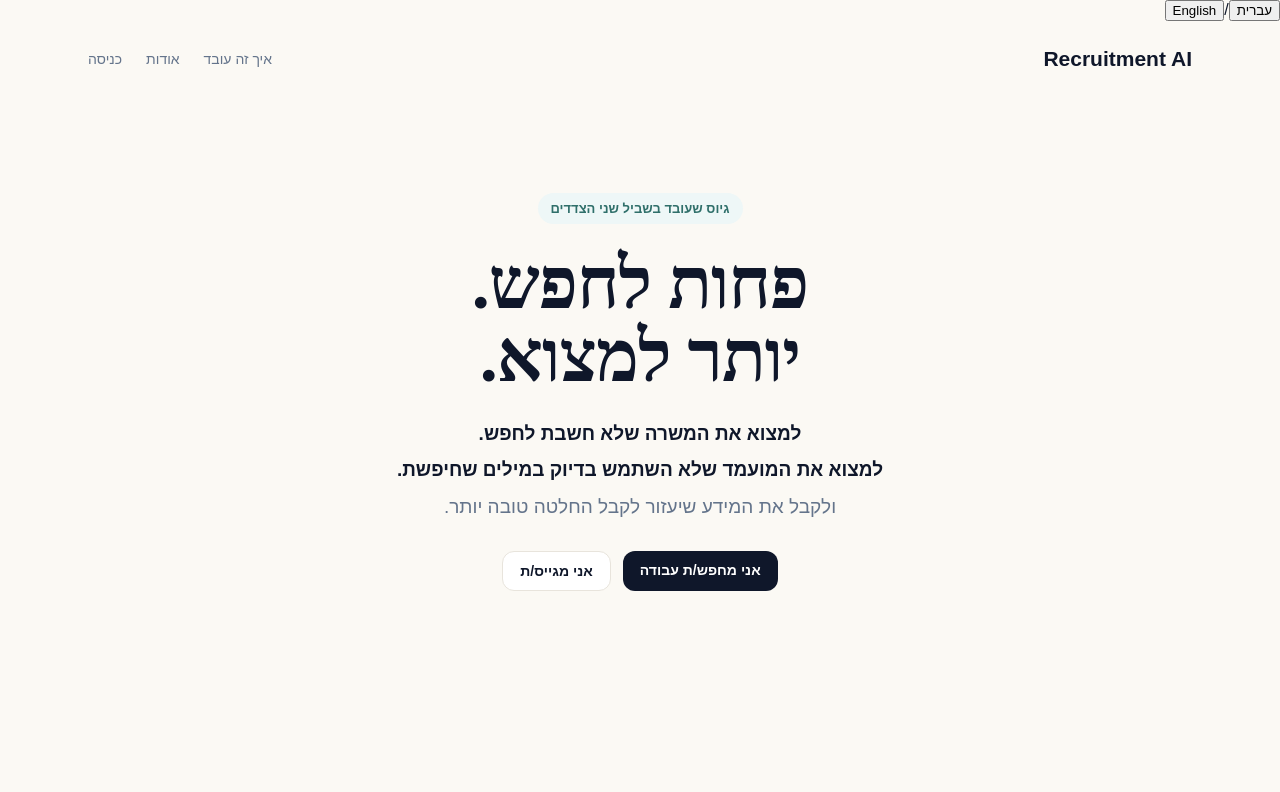
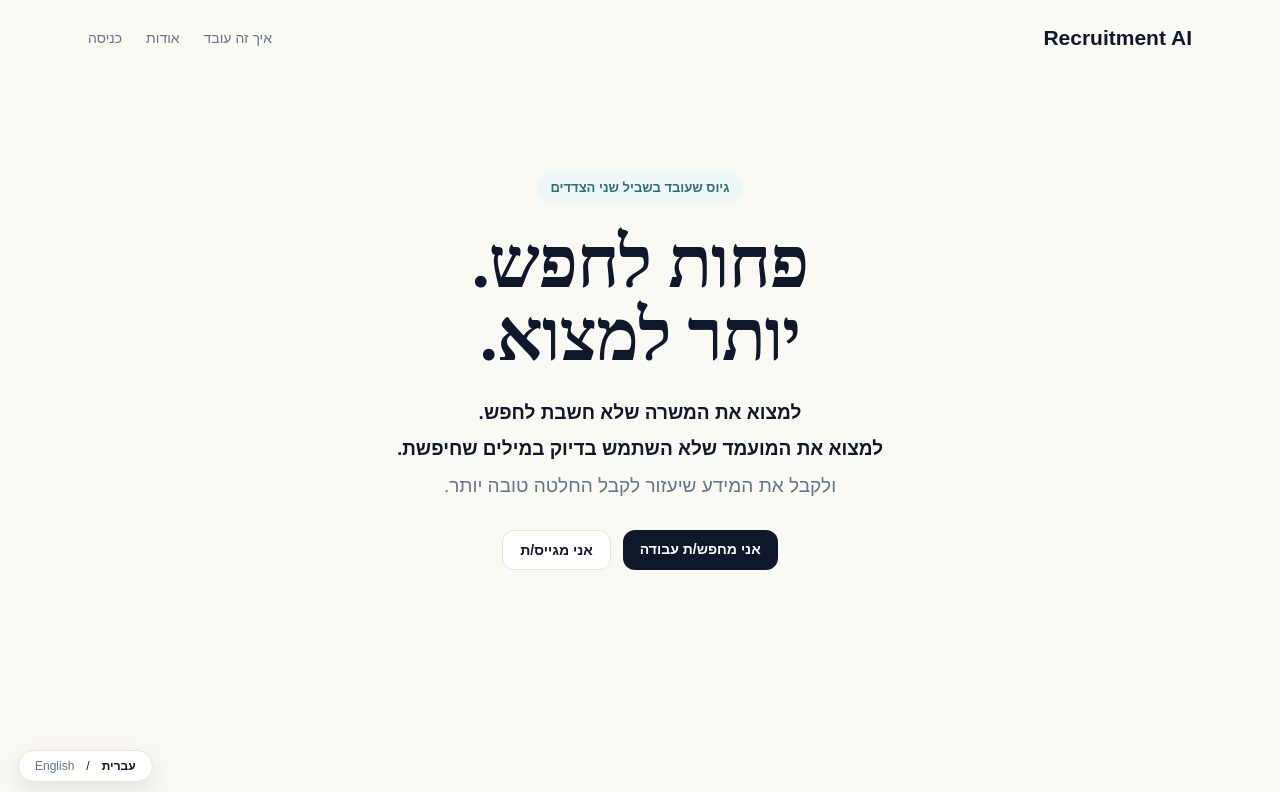
Before and after one commit to IritSel/recruitment-ai, a Next.js app: page / in a window 1280 px wide. Shown: the top 792 px of the page. Built offline with nearby package versions, Linux system fonts and the light colour scheme.

Commit message:
Style global language switch and LTR mode

```diff
--- a/app/globals.css
+++ b/app/globals.css
@@ -2,3 +2,5 @@
 .newHero{min-height:620px;text-align:center;display:flex;flex-direction:column;align-items:center;justify-content:center;padding:70px 0 100px}.newHero h1{font-size:72px;line-height:1.02;letter-spacing:-2px;margin:24px 0}.heroLines{display:grid;gap:7px;font-size:19px;line-height:1.55;color:var(--muted)}.heroLines b{color:var(--ink)}.heroActions{display:flex;gap:12px;margin-top:30px}.secondaryButton{background:white;color:var(--ink);border:1px solid var(--line)}.infoStory{padding:95px 0}.infoStory>h2{font-size:42px;line-height:1.18;max-width:760px;margin:0 0 25px}.infoStory>p{font-size:19px;line-height:1.7;color:var(--muted);max-width:760px}.infoStory>h3{font-size:25px;margin:35px 0}.storyGrid{display:grid;grid-template-columns:1fr 1fr;gap:18px}.storyGrid article{background:white;border:1px solid var(--line);border-radius:22px;padding:30px}.storyGrid small{color:var(--teal);font-weight:700}.storyGrid p{color:var(--muted);line-height:1.65}.insight{margin-top:25px;padding:18px;border-radius:14px;background:#eef7f7;font-weight:700;line-height:1.55}.closingLine{margin-top:70px!important;max-width:900px!important}@media(max-width:800px){.newHero{min-height:auto;padding:65px 0}.newHero h1{font-size:48px}.heroActions{flex-direction:column;width:100%;max-width:330px}.heroActions .button{justify-content:center}.infoStory{padding:60px 0}.infoStory>h2{font-size:34px}.storyGrid{grid-template-columns:1fr}}
 /* Typography experiment: editorial serif for marketing headlines */
 .newHero h1,.infoStory>h2,.closingLine{font-family:"Times New Roman",Times,serif;font-weight:700;letter-spacing:-1px}.newHero h1{font-weight:700}.infoStory>h2{font-weight:700}
+
+.languageSwitch{position:fixed;left:18px;bottom:18px;z-index:1000;background:#fff;border:1px solid var(--line);border-radius:999px;padding:7px 10px;box-shadow:0 8px 24px rgba(15,23,42,.1);display:flex;gap:6px;align-items:center;font-size:12px}.languageSwitch button{border:0;background:transparent;cursor:pointer;color:var(--muted);font:inherit}.languageSwitch button.active{color:var(--ink);font-weight:800}html[dir="ltr"] body{text-align:left}html[dir="rtl"] body{text-align:right}
```
